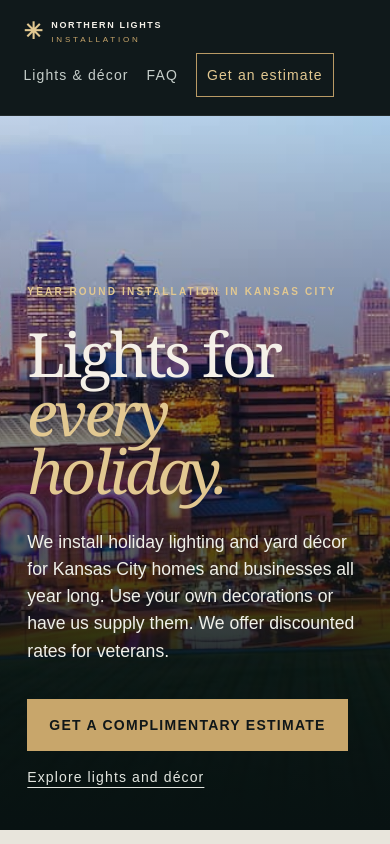
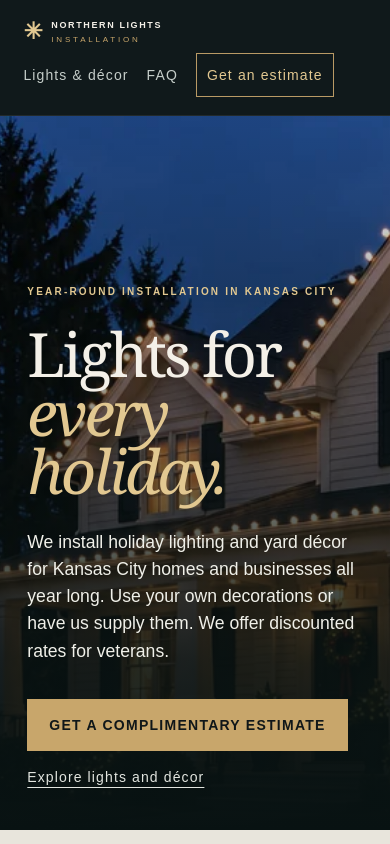
Before and after one commit to NLInstallation/northern-lights-installation, a Next.js app: page / in a window 390 px wide. Shown: the top 844 px of the page. Built offline with nearby package versions, Linux system fonts and the light colour scheme.

Commit message:
Restore the original warm-white roofline homepage photograph

```diff
--- a/app/globals.css
+++ b/app/globals.css
@@ -98,7 +98,7 @@ h1 em, h2 em { color: var(--gold-light); font-weight: 400; }
 }
 
 .hero { isolation:isolate; min-height:clamp(530px,77vh,820px); padding:80px 9%; background:#162624; }
-.hero-photo { position:absolute; inset:0; width:100%; height:100%; object-fit:cover; object-position:center 39%; z-index:-2; }
+.hero-photo { position:absolute; inset:0; width:100%; height:100%; object-fit:cover; object-position:center 53%; z-index:-2; }
 .hero:before { opacity:1; z-index:-1; background:linear-gradient(90deg,rgba(6,16,17,.94),rgba(6,16,17,.76) 32%,rgba(6,16,17,.12) 73%),linear-gradient(0deg,rgba(6,16,17,.32),transparent 45%); }
 .hero-copy { color:#f0f0e9; font-size:1.1rem; line-height:1.55; max-width:380px; }
 .hero-actions .text-link { text-decoration:underline; text-underline-offset:.35em; }
@@ -131,7 +131,7 @@ h1 em, h2 em { color: var(--gold-light); font-weight: 400; }
   .site-header nav { justify-content:flex-start; gap:8px 18px; }
   .site-header nav a { display:inline-flex; align-items:center; min-height:44px; }
   .hero { min-height:610px; align-items:flex-end; padding:170px 7% 45px; }
-  .hero-photo { object-position:32% center; }
+  .hero-photo { object-position:60% center; }
   .hero:before { background:linear-gradient(0deg,#081212 0%,rgba(8,18,18,.87) 24%,rgba(8,18,18,.43) 60%,rgba(8,18,18,.06) 100%); }
   .hero-actions { gap:18px; }
   .service-grid { gap:36px; }
--- a/app/page.tsx
+++ b/app/page.tsx
@@ -65,7 +65,7 @@ export default function Home() {
       </header>
 
       <section className="hero" id="home">
-        <img className="hero-photo" src="/lighting/kansas-city-skyline.jpg" alt="Union Station glows beneath the Kansas City skyline at dusk." fetchPriority="high" />
+        <img className="hero-photo" src="/lighting/roofline.webp" alt="" fetchPriority="high" />
         <div className="hero-content">
           <p className="eyebrow">YEAR-ROUND INSTALLATION IN KANSAS CITY</p>
           <h1>Lights for<br /><em>every holiday.</em></h1>
```
